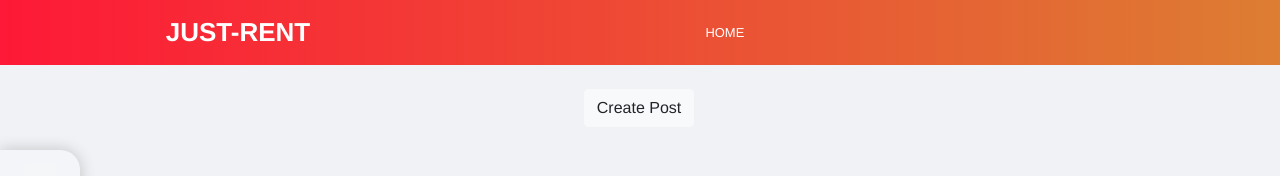
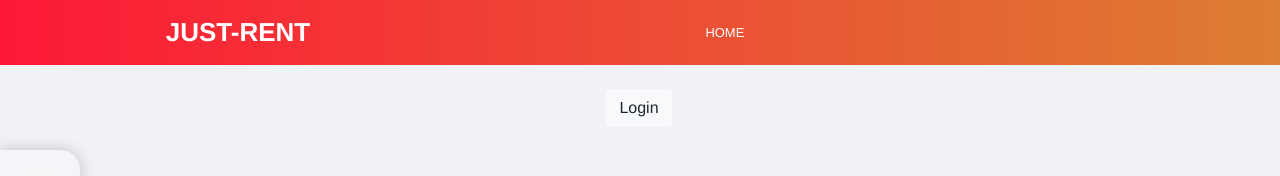
Before and after one commit to satawatnack/progressive_project, a Vue app: page /Welcome in a window 1280 px wide. Shown: the top 176 px of the page. Built offline with nearby package versions, Linux system fonts and the light colour scheme; no server answers; the database is empty.

Commit message:
edit button

```diff
--- a/src/views/Welcome.vue
+++ b/src/views/Welcome.vue
@@ -20,7 +20,7 @@
         </div>
       </b-col>
       <b-col class="p-0 mt-3 m-4" sm="3">
-        <b-button @click="login" variant="light">Create Post</b-button>
+        <b-button @click="login" variant="light">Login</b-button>
         <h3 class="panel-title mt-5 mb-5">RENT ANYTHING. <br>FROM ANYONE.</h3><hr>
         <div class="selectBarDivPhone mb-4" align="center"><br>
             <div class="selectPhone" style="width': '30px';cursor: pointer;" @click="sendSelectType ('')"> all</div>
```
